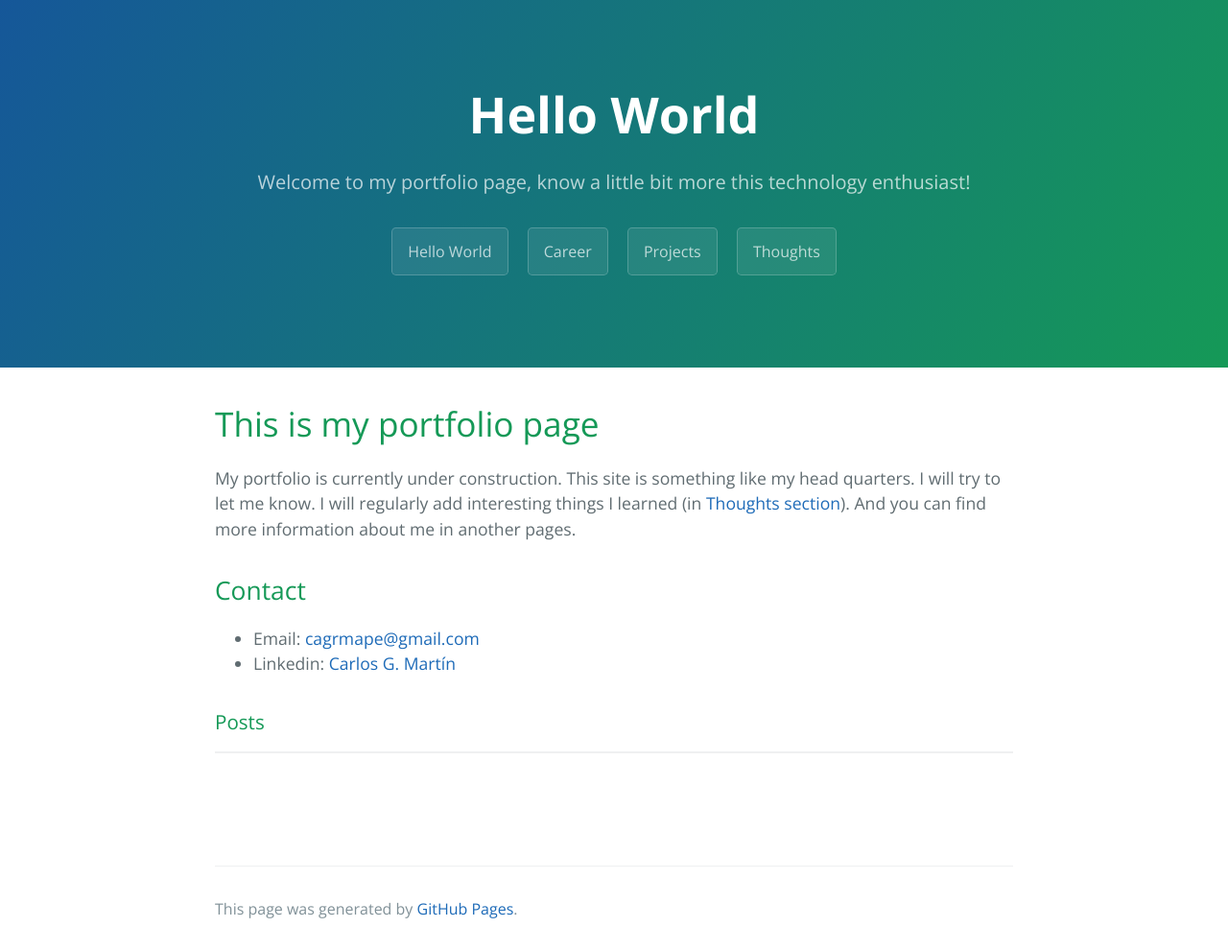
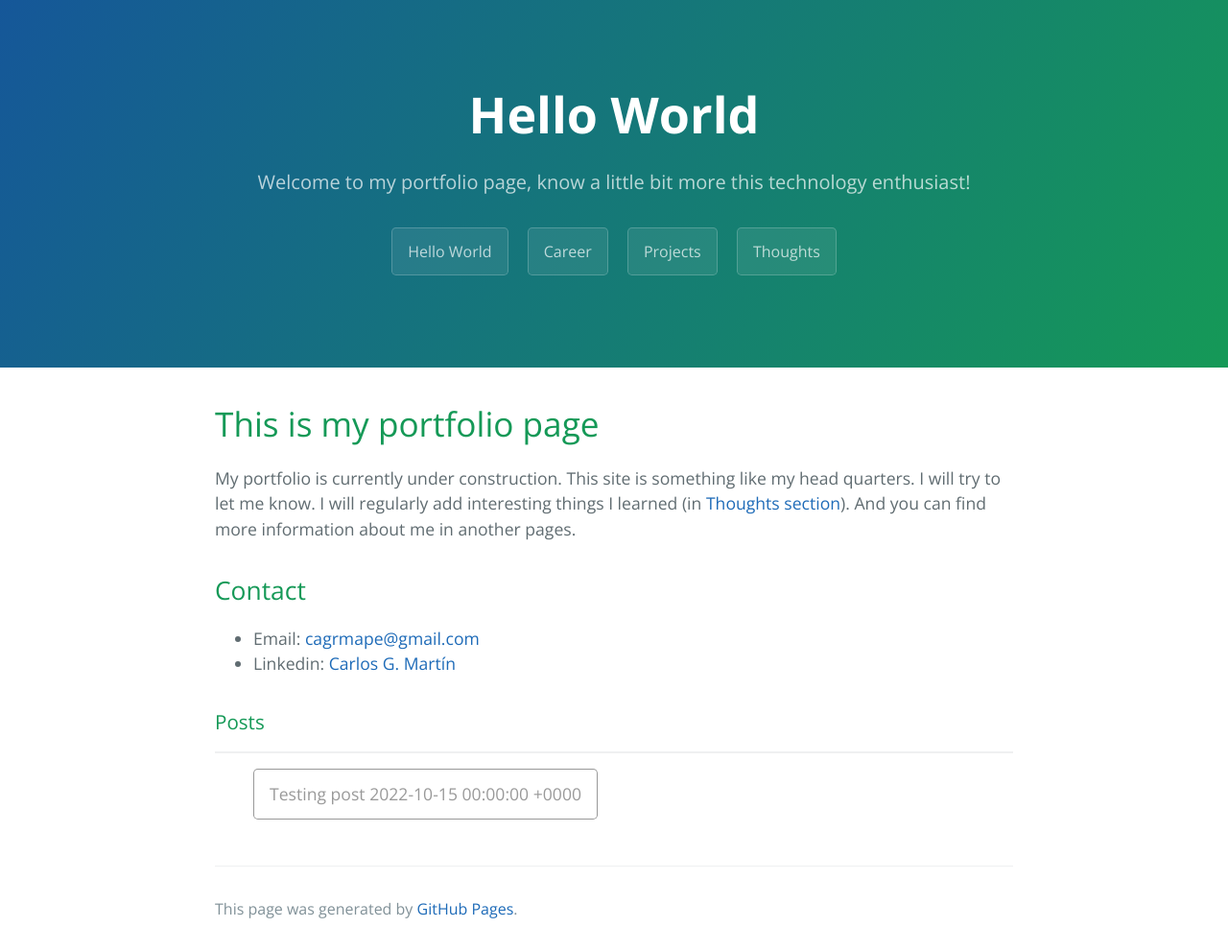
Before and after one commit to Carlosmape/carlosmape.github.io, a Jekyll site: the page built from index.md, in a window 1280 px wide. Shown: the whole page at 96% size. Built offline with Jekyll 4.4.1, drawn with Linux system fonts in a browser that asks for light colours.

Commit message:
Fixing posts buttons

```diff
--- a/assets/css/style.scss
+++ b/assets/css/style.scss
@@ -4,16 +4,21 @@
 @import 'jekyll-theme-cayman';
 
 .posts{
-    // text-decoration: none;
-    // border-color: rgba(0, 0, 0, 0.3);
-	// border-style: solid;
-	// border-width: 1px;
-	// border-radius: 0.3rem;
-	// transition: color 0.2s, background-color 0.2s, border-color 0.2s;
 }
-.post .btn{
-	color: rgba(0, 0, 0, 0.3)
+
+.posts .btn{
+    text-decoration: none;
+    color: rgba(0, 0, 0, 0.4);
+    border-color: rgba(0, 0, 0, 0.4);
+	border-style: solid;
+	border-width: 1px;
+	border-radius: 0.3rem;
+	transition: color 0.2s, background-color 0.2s, border-color 0.2s;
+	&:hover{
+    	background-color: rgba(0, 0, 0, 0.1);
+	}
 }
+
 .dropdown {
 	display: inline-block;
 	position: relative;
```
